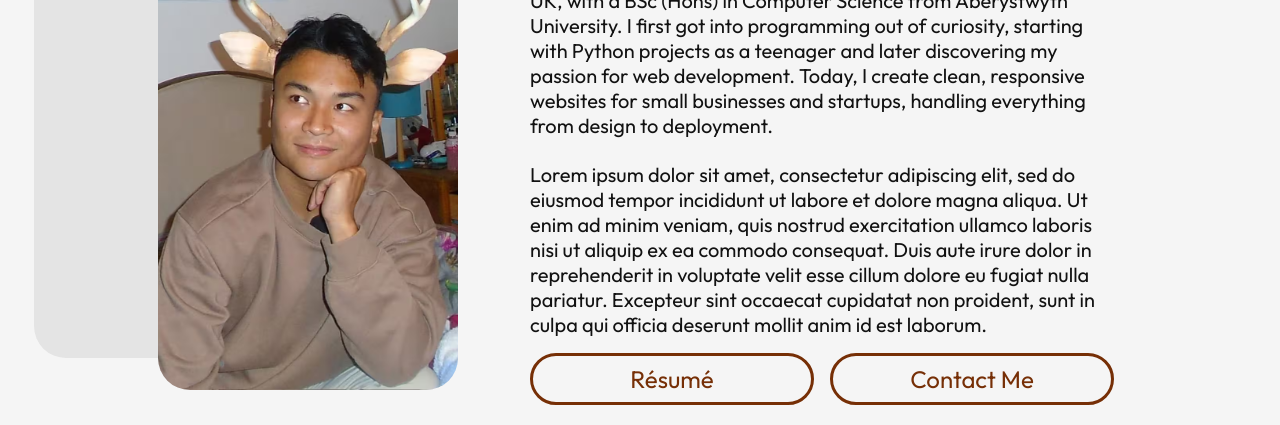
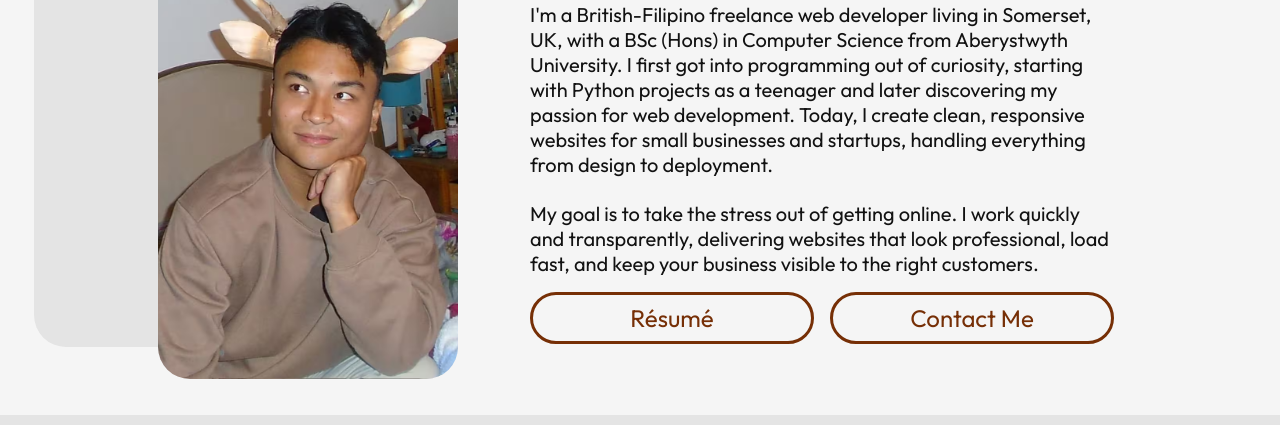
Before and after one commit to LanceSebastian/Portfolio, a plain HTML site: page Author/index.html in a window 1280 px wide. Shown: the part 539-964 px from the top of the page. Drawn offline with Linux system fonts and the light colour scheme.

Commit message:
feat: replace lorem ipsum with text

```diff
--- a/Author/index.html
+++ b/Author/index.html
@@ -69,13 +69,9 @@
                             businesses and startups, handling everything from design to deployment.
                         </p>
                         <p class="large">
-                            Lorem ipsum dolor sit amet, consectetur adipiscing elit, sed do eiusmod
-                            tempor incididunt ut labore et dolore magna aliqua. Ut enim ad minim
-                            veniam, quis nostrud exercitation ullamco laboris nisi ut aliquip ex
-                            ea commodo consequat. Duis aute irure dolor in reprehenderit in voluptate
-                            velit esse cillum dolore eu fugiat nulla pariatur. Excepteur sint occaecat
-                            cupidatat non proident, sunt in culpa qui officia deserunt mollit anim id
-                            est laborum.
+                            My goal is to take the stress out of getting online. I work quickly
+                            and transparently, delivering websites that look professional, load
+                            fast, and keep your business visible to the right customers.
                         </p>
 
                         <div class="buttonContainer">
```
